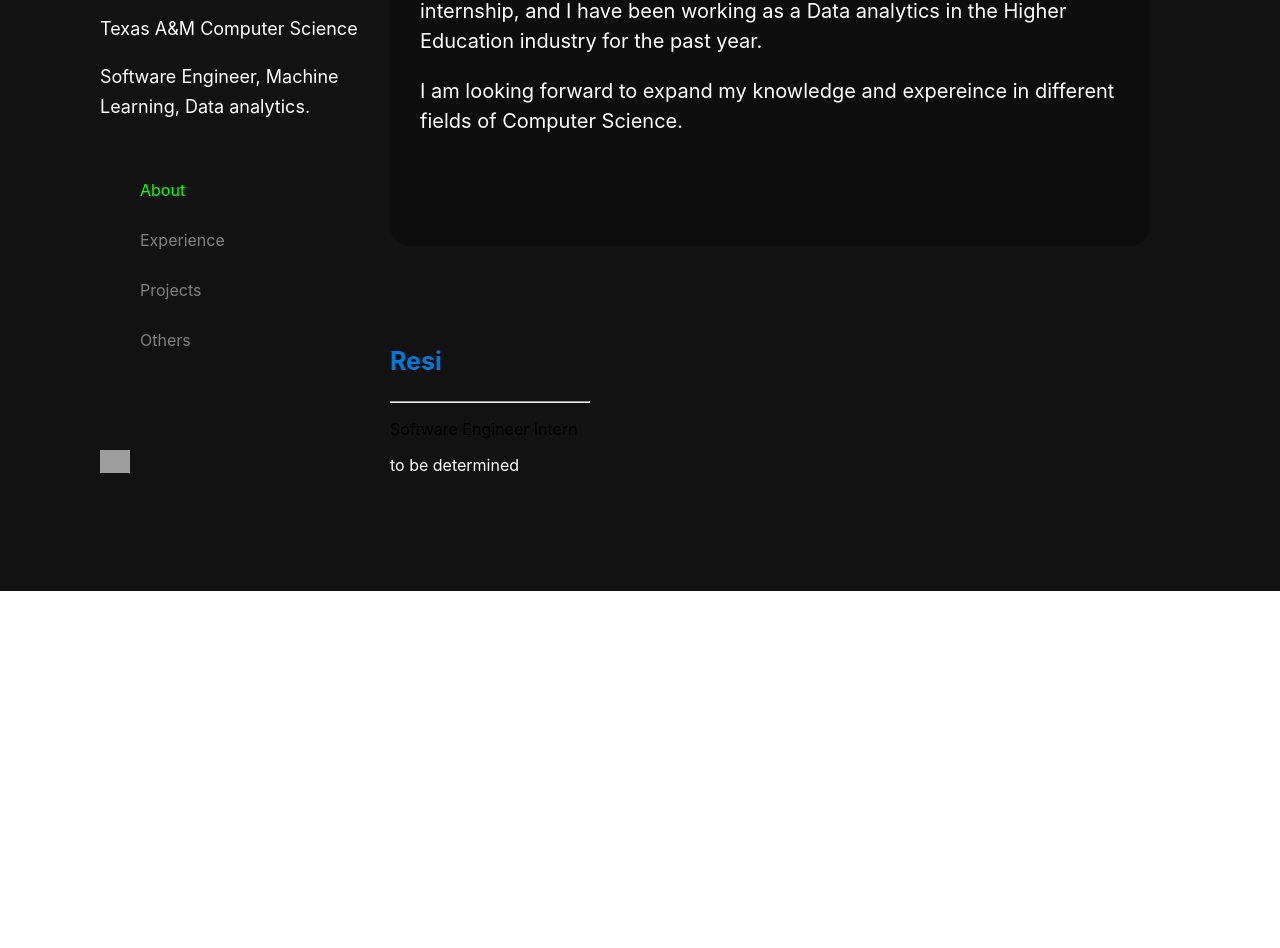
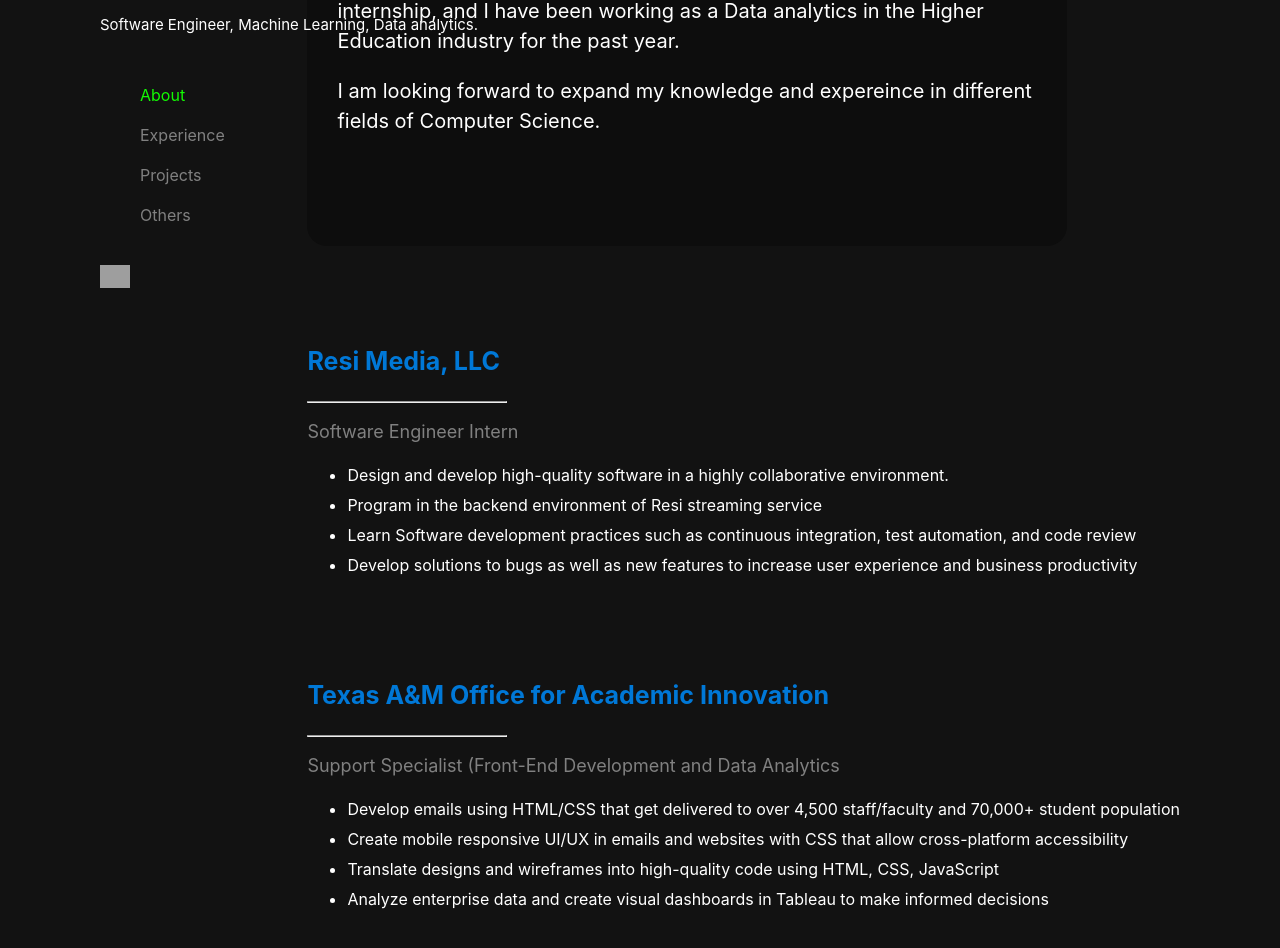
Before and after one commit to Minh-Dao-Nguyen/Minh-Dao-Profolio-React, a React (Create React App) app: page / in a window 1280 px wide. Shown: the part 380-1328 px from the top of the page. Before the commit the page ends 971 px from the top, so only its background shows below. Built offline with nearby package versions, Linux system fonts and the light colour scheme; grey boxes are pictures that could not be loaded.

Commit message:
Add Experiences

```diff
--- a/src/Components/Side Menu/SideMenu.css
+++ b/src/Components/Side Menu/SideMenu.css
@@ -6,6 +6,7 @@
 
 .sideMenu-container{
     text-align: left;
+    position: fixed;
 }
 
 .name-text{
@@ -16,7 +17,7 @@
 
 .aboutMe-text {
     display: block;
-    font-size: 18px;
+    font-size: 15px;
     line-height: 30px;
     margin-top: 10px;
     color: white;
@@ -30,11 +31,12 @@
 .section-option{
     color: gray;
     list-style: none;
-    margin-top: 30px;
+    margin-top: 20px;
 }
 
 
 .icons-container{
+    margin-top: 40px;
 }
 
 
--- a/src/Components/Side Menu/SideMenu.js
+++ b/src/Components/Side Menu/SideMenu.js
@@ -1,7 +1,7 @@
 import "./SideMenu.css";
 import LinkedinLogo from '../../Images/Logo/linkIn-logo.png'
 
-function SideMenu () {
+function SideMenu() {
     return (
         <div className="sideMenu-container">
             <div id="aboutMe-text">
@@ -13,7 +13,7 @@
                     Software Engineer, Machine Learning, Data analytics.
                 </p>
             </div>
-        <div className = "sections-container">
+            <div className="sections-container">
                 <ul>
                     <li className="section-option active"> About </li>
                     <li className="section-option"> Experience </li>
@@ -25,7 +25,6 @@
                 <a href="https://www.linkedin.com/in/minhdaonguyen/">
                     <img src={LinkedinLogo} className="linkIn-logo" alt='LinkedIn logo' />
                 </a>
-
             </div>
         </div>
     )
--- a/src/Pages/Home/Components/ExperienceContainer.js
+++ b/src/Pages/Home/Components/ExperienceContainer.js
@@ -1,16 +1,35 @@
 import SmallDisplayBox from "./SmallDisplayBox";
 
 const description = {
-    resi: '',
-    academicInitiative: '',
+    resi: ['Design and develop high-quality software in a highly collaborative environment. ',
+    'Program in the backend environment of Resi streaming service',
+    'Learn Software development practices such as continuous integration, test automation, and code review',
+    'Develop solutions to bugs as well as new features to increase user experience and business productivity'],
+    academicInitiative: [
+        'Develop emails using HTML/CSS that get delivered to over 4,500 staff/faculty and 70,000+ student population',
+        'Create mobile responsive UI/UX in emails and websites with CSS that allow cross-platform accessibility ',
+        'Translate designs and wireframes into high-quality code using HTML, CSS, JavaScript',
+        'Analyze enterprise data and create visual dashboards in Tableau to make informed decisions'
+    ],
     CTE: '',
 }
 
+const tools = {
+    resi: ['Java', 'Dockers', 'Jenkins', 'Git', 'MySQL', 'TypeScript', 'React'],
+    academicInitiative: [],
+}
 
 function ExperienceContainer(){
     return(
         <div className="experience-container">
-            <SmallDisplayBox title="Resi" jobTitle="Software Engineer Intern" description="to be determined"/>
+
+            <SmallDisplayBox title="Resi Media, LLC"
+            jobTitle="Software Engineer Intern"
+            description={description.resi}/>
+
+            <SmallDisplayBox title="Texas A&M Office for Academic Innovation"
+            jobTitle="Support Specialist (Front-End Development and Data Analytics"
+            description={description.academicInitiative}/>
             </div>
     );
 }
--- a/src/Pages/Home/Components/SmallDisplayBox.js
+++ b/src/Pages/Home/Components/SmallDisplayBox.js
@@ -1,8 +1,10 @@
+import React from 'react';
 import textColor from "../../../styles/Color";
 
 const styles = {
     container: {
         textAlign: 'left',
+        marginBottom: '100px',
     },
     titaleText: {
         color: textColor.MainBlue,
@@ -14,12 +16,13 @@
         textAlign: 'left',
     },
     jobTitle: {
-        color: 'light-gray',
+        color: 'gray',
+        fontSize: '18px',
     },
     descriptionText: {
         color: 'white',
         marginTop: '10px',
-
+        lineHeight: '30px',
     },
     toolsContainer: {
     }
@@ -33,7 +36,9 @@
                 <hr></hr>
             </div>
             <p style={styles.jobTitle}>{props.jobTitle}</p>
-            <p style={styles.descriptionText}> {props.description} </p>
+            <div style={styles.descriptionText}>
+                {makeDescriptionList(props.description)}
+            </div>
             <div className="tools-container">
 
             </div>
@@ -41,4 +46,29 @@
     )
 }
 
+function makeDescriptionList(array) {
+    return (
+        <div>
+            <ul>
+                {array.map((item, index) => (
+                    <li key={index}>{item}</li>
+                ))}
+            </ul>
+        </div>
+    )
+}
+
+function makeToolsList(array) {
+    return (
+        <div>
+            <ul>
+                {array.map((item, index) => (
+                    <li key={index}>{item}</li>
+                ))}
+            </ul>
+        </div>
+    )
+}
+
+
 export default SmallDisplayBox;
```
Lines whose indentation alone changed are shown as unchanged.
